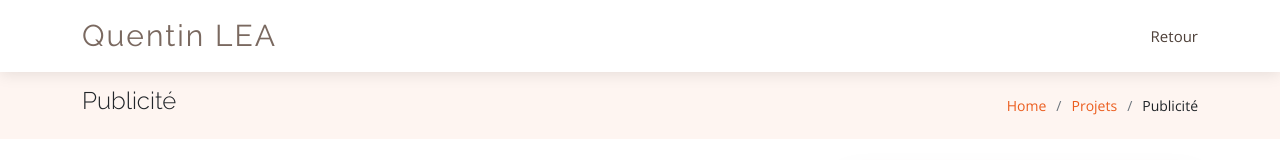
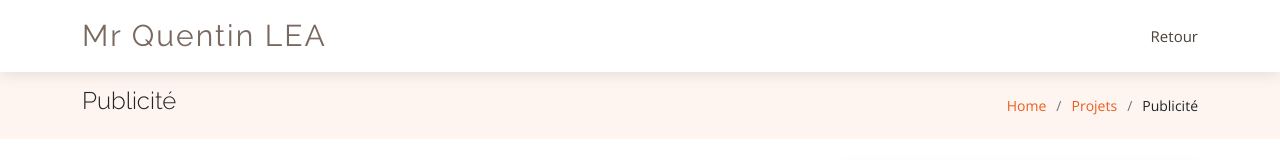
Before and after one commit to MCaspian/QuentinLeaPro, a plain HTML site: page PUB.html in a window 1280 px wide. Shown: the top 160 px of the page. Drawn offline with nearby package versions, Linux system fonts and the light colour scheme; a script that the page names is missing.

Commit message:
PUB.html

```diff
--- a/PUB.html
+++ b/PUB.html
@@ -37,7 +37,7 @@
     <div class="container d-flex align-items-center justify-content-between">
 
       <div class="logo">
-        <h1 class="text-light"><a href="index.html"><span>Quentin LEA</span></a></h1>
+        <h1 class="text-light"><a href="index.html"><span>Mr Quentin LEA</span></a></h1>
 
       </div>
 
```
